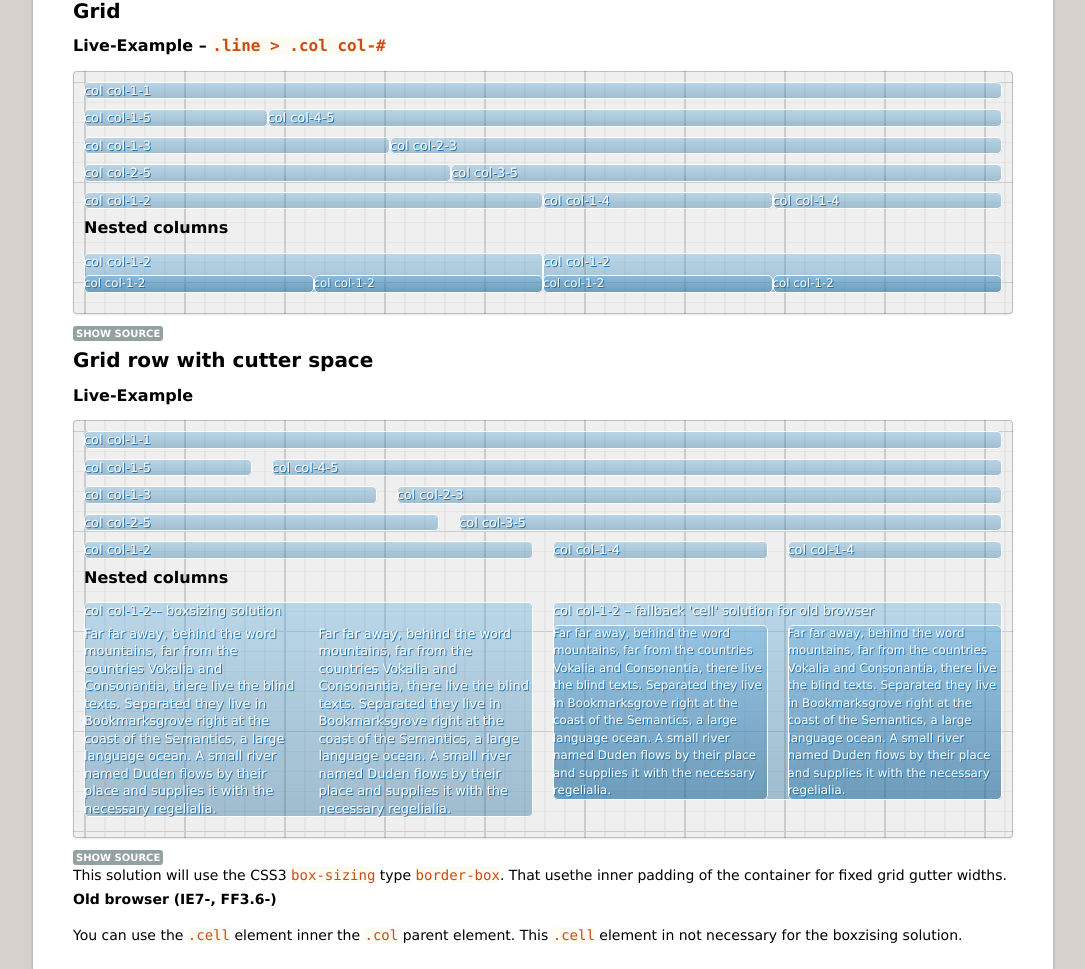
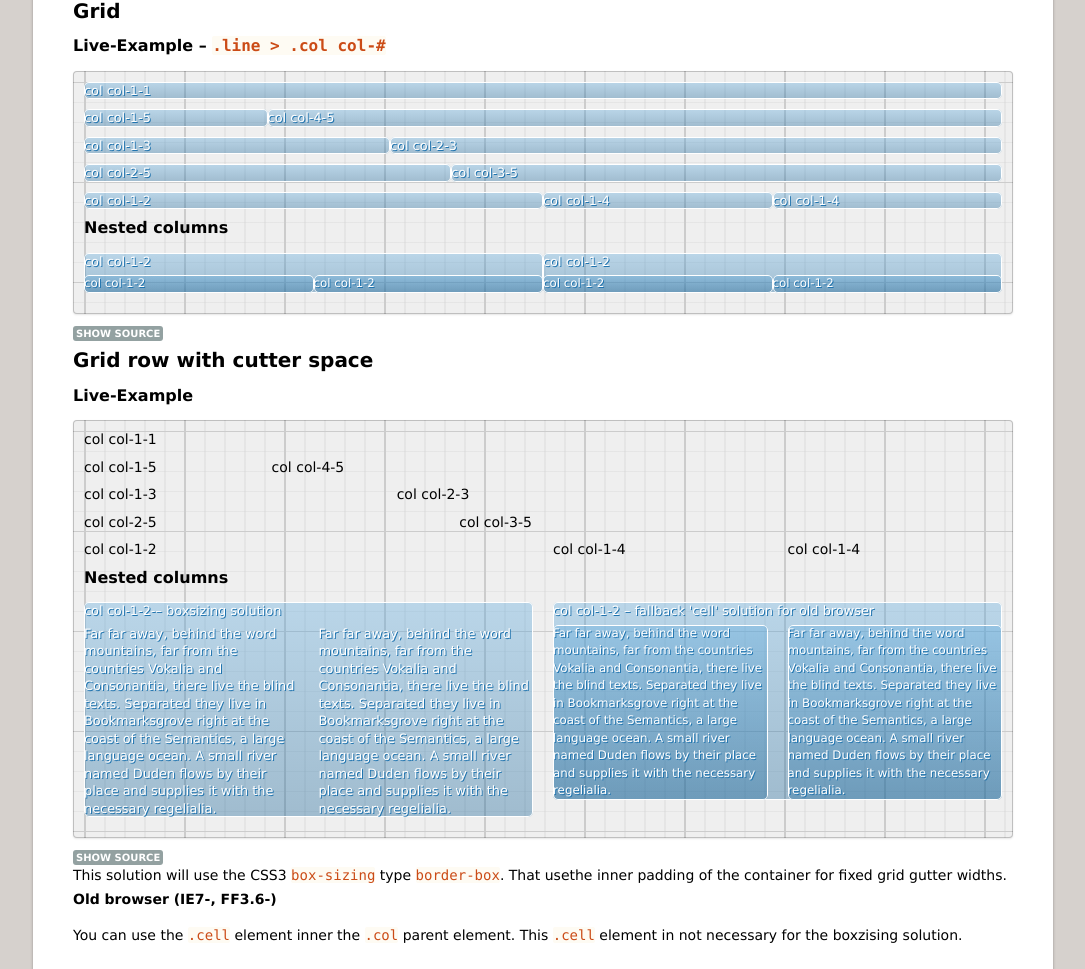
Before and after one commit to cange/sass-boilerplate, a plain HTML site: page styleguide/index.html in a window 1280 px wide. Shown: the part 831-1800 px from the top of the page, without its empty margins (97-1182 px from the left). Drawn offline with nearby package versions, Linux system fonts and the light colour scheme.

Commit message:
removed obsolete cell selector from styleguide

```diff
--- a/styleguide/index.html
+++ b/styleguide/index.html
@@ -29,15 +29,12 @@
           <div class="doc-bd">
             <div class="row">
               <div class="col col-1-4">
-                <div class="cell">
                 Pragmatic headlines or <em>double-stranded heading
                 hierarchy</em>. This is the practice of defining a class every
                 time you define a heading in CSS.
                 <a href="http://csswizardry.com/2012/02/pragmatic-practical-font-sizing-in-css/">more</a>
               </div>
-              </div>
               <div class="col col-3-4">
-                <div class="cell">
                 <h3 class="doc">Live-Example</h3>
                 <div class="doc-example">
                   <div class="doc-bd">
@@ -52,7 +49,6 @@
               </div>
             </div>
           </div>
-          </div>
         </section>
 
         <section id="doc-buttons" class="doc">
@@ -60,16 +56,11 @@
           <div class="doc-bd">
             <div class="row">
               <div class="col col-1-4">
-                <div class="cell">
-                  Specific button styles use the base class
-                  <code>.btn</code>. For further base defintions
-                  you can use these classes <code>.btn-small,
-                    .btn-medium, btn-large, .btn-fixed</code> and
+                Specific button styles use the base class <code>.btn</code>. For further base defintions you
+                can use these classes <code>.btn-small, .btn-medium, btn-large, .btn-fixed</code> and
                 <code>.disabled|[disabled="disabled"]</code>.
               </div>
-              </div>
               <div class="col col-3-4">
-                <div class="cell">
                 <h3 class="doc">Live-Example</h3>
                 <div class="doc-example">
                   <div class="doc-bd">
@@ -89,7 +80,6 @@
                     <button class="btn btn-large" type="button">Large button as button-tag</button>
                     <br>
                     <br>
-                    </div>
                   </div>
                 </div>
               </div>
@@ -152,24 +142,24 @@
             </h3>
             <div class="doc-bd">
               <div class="doc row">
-                <div class="col col-1-1"><div class="cell">col col-1-1</div></div>
+                <div class="col col-1-1">col col-1-1</div>
               </div>
               <div class="doc row">
-                <div class="col col-1-5"><div class="cell">col col-1-5</div></div>
-                <div class="col col-4-5"><div class="cell">col col-4-5</div></div>
+                <div class="col col-1-5">col col-1-5</div>
+                <div class="col col-4-5">col col-4-5</div>
               </div>
               <div class="doc row">
-                <div class="col col-1-3"><div class="cell">col col-1-3</div></div>
-                <div class="col col-2-3"><div class="cell">col col-2-3</div></div>
+                <div class="col col-1-3">col col-1-3</div>
+                <div class="col col-2-3">col col-2-3</div>
               </div>
               <div class="doc row">
-                <div class="col col-2-5"><div class="cell">col col-2-5</div></div>
-                <div class="col col-3-5"><div class="cell">col col-3-5</div></div>
+                <div class="col col-2-5">col col-2-5</div>
+                <div class="col col-3-5">col col-3-5</div>
               </div>
               <div class="doc row">
-                <div class="col col-1-2"><div class="cell">col col-1-2</div></div>
-                <div class="col col-1-4"><div class="cell">col col-1-4</div></div>
-                <div class="col col-1-4"><div class="cell">col col-1-4</div></div>
+                <div class="col col-1-2">col col-1-2</div>
+                <div class="col col-1-4">col col-1-4</div>
+                <div class="col col-1-4">col col-1-4</div>
               </div>
               <h3>Nested columns</h3>
               <div class="doc row">
```
Lines whose indentation alone changed are shown as unchanged.
